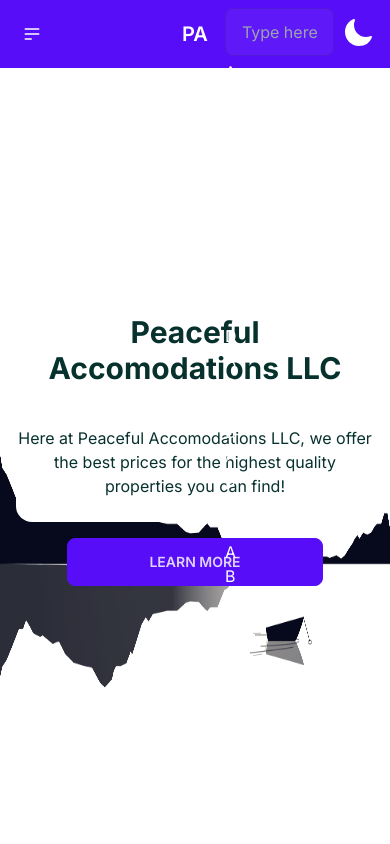
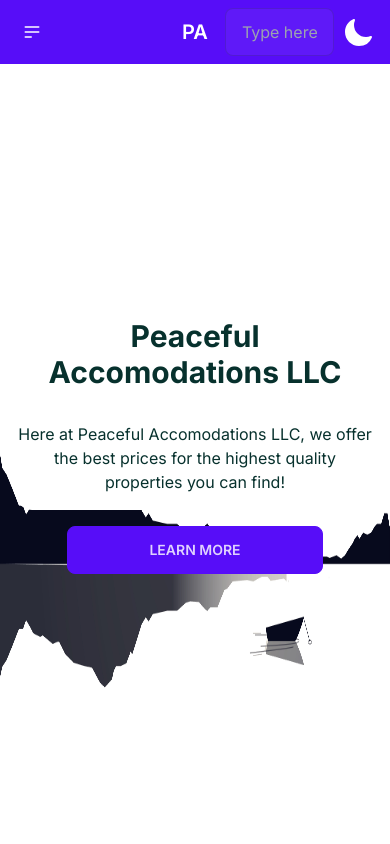
Before and after one commit to terminaltrifecta/PeacefulEscape, a Next.js app: page / in a window 390 px wide. Shown: the top 844 px of the page. Built offline with nearby package versions, Linux system fonts and the light colour scheme.

Commit message:
searchbarfix

```diff
--- a/app/components/hero/hero.tsx
+++ b/app/components/hero/hero.tsx
@@ -8,7 +8,7 @@ export default function Hero() {
       <div className="hero-content text-center z-10">
         <div className="max-w-md -translate-y-10">
           <h1 className="text-3xl lg:text-5xl break-words font-bold">Peaceful Accomodations LLC</h1>
-          <p className="py-6 bg-base-100 rounded-2xl my-4">
+          <p className="py-4 bg-base-100 rounded-2xl my-4">
             Here at Peaceful Accomodations LLC, we offer the best prices for the
             highest quality properties you can find!
           </p>
--- a/app/components/searchbar/searchbar.tsx
+++ b/app/components/searchbar/searchbar.tsx
@@ -12,10 +12,11 @@ export default function Searchbar({setResults}:any) {
             value &&
             user &&
             user.name &&
-            user.name.toLowerCase().includes(value)
+            user.name.toLowerCase().includes(value.toLowerCase())
           );
         });
         setResults(results);
+        console.log(results);
       });
   };
 
@@ -30,7 +31,7 @@ export default function Searchbar({setResults}:any) {
       value={input}
       onChange={(e) => handleChange(e.target.value)}
       type="text"
-      className="input input-ghost input-bordered w-full max-w-xs"
+      className="searchbar input input-ghost input-bordered w-full max-w-xs"
     />
   );
 }
--- /dev/null
+++ b/app/components/searchbar/searchresult.tsx
@@ -0,0 +1,10 @@
+import React from "react";
+
+export default function SearchResult({ result }: any) {
+  return (
+    <div className="p-2 join-item bg-primary hover:bg-base-300 hover:text-base-content"
+    onClick={(e) => {alert(result.name)}}>
+      {result.name}
+    </div>
+  );
+}
--- a/app/components/searchbar/searchresultslist.tsx
+++ b/app/components/searchbar/searchresultslist.tsx
@@ -1,35 +1,14 @@
 import React from "react";
+import SearchResult from "./searchresult";
 
-export default function Searchresultslist() {
-  return <div className="w-full bg-base-200 flex flex-col mt-1 max-h-0">
-    <div className="">A</div>
-    <div className="">B</div>
-    <div className="">C</div>
-    <div className="">D</div>
-    <div className="">A</div>
-    <div className="">B</div>
-    <div className="">C</div>
-    <div className="">D</div>
-    <div className="">A</div>
-    <div className="">B</div>
-    <div className="">C</div>
-    <div className="">D</div>
-    <div className="">A</div>
-    <div className="">B</div>
-    <div className="">C</div>
-    <div className="">D</div>
-    <div className="">A</div>
-    <div className="">B</div>
-    <div className="">C</div>
-    <div className="">D</div>
-    <div className="">A</div>
-    <div className="">B</div>
-    <div className="">C</div>
-    <div className="">D</div>
-    <div className="">A</div>
-    <div className="">B</div>
-    <div className="">C</div>
-    <div className="">D</div>
-
-  </div>;
+export default function Searchresultslist({ results }: any) {
+  return (
+    <div className="w-1/3 lg:w-1/6 join join-vertical absolute translate-y-16 grid max-h-80 overflow-y-scroll">
+      {results.map((result: any, id: any) => {
+        return (
+          <SearchResult result={result}/>
+        );
+      })}
+    </div>
+  );
 }
--- a/app/globals.css
+++ b/app/globals.css
@@ -27,12 +27,12 @@ hr {
 
 /* Handle */
 ::-webkit-scrollbar-thumb {
-  background: #6908d7;
+  background: #bfaed4;
 }
 
 /* Handle on hover */
 ::-webkit-scrollbar-thumb:hover {
-  background: #610bbc;
+  background: #b671ff;
 }
 
 [class^="number-slide"],
@@ -61,3 +61,7 @@ hr {
 .propertylayout {
   max-width: 1000px;
 }
+
+.searchbar{
+  transition: 0.1s ease-in-out;
+}
```
